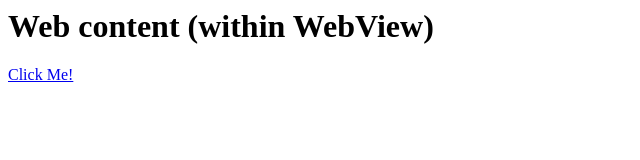
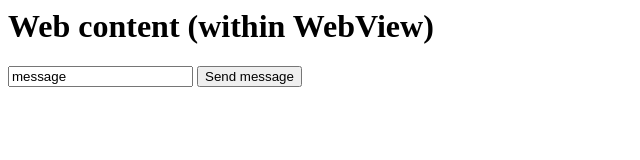
Before and after one commit to testokg3/testokg3.github.io, a plain HTML site: page index.html in a window 1280 px wide. Shown: the whole page, without its empty margins (0-640 px from the left). Drawn offline with Linux system fonts and the light colour scheme.

Commit message:
Update index.html

```diff
--- a/index.html
+++ b/index.html
@@ -22,7 +22,8 @@
 <body>
 <h1>Web content (within WebView)</h1>
 <div>
-    <a href="test-wallet://result?token=1234">Click Me!</a>
+    <input value="message" id="send_message">
+    <button type="button" onclick="sendMsg(event)">Send message</button>
 </div>
 </body>
 </html>
```
